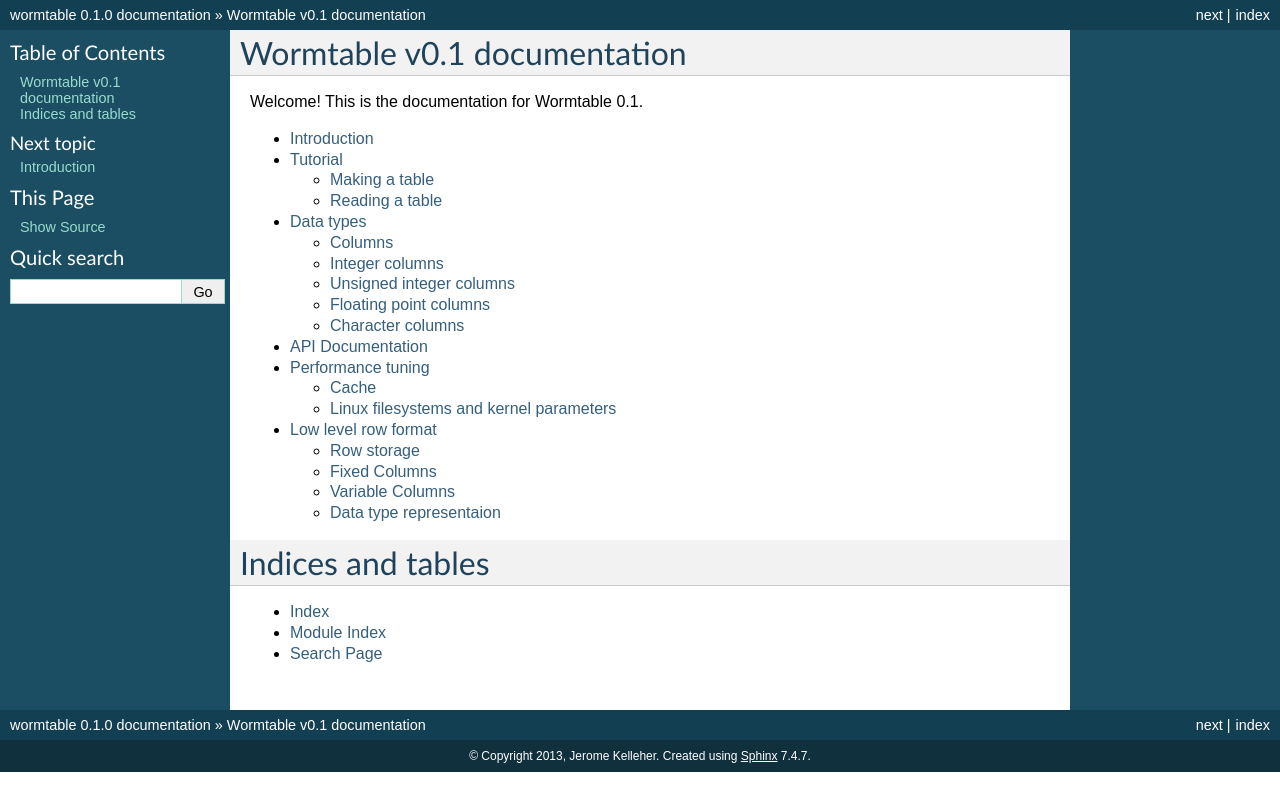
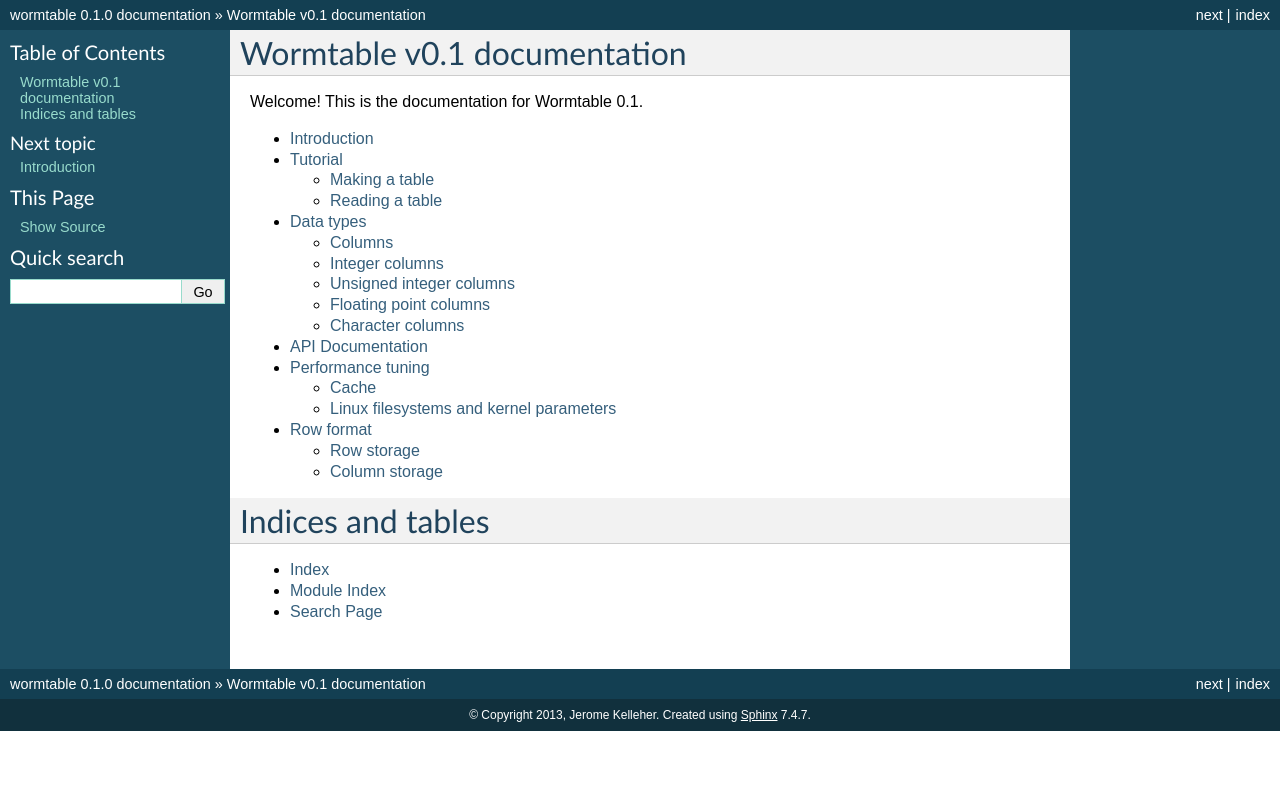
Before and after one commit to wormtable/wormtable, a Sphinx documentation site: the page built from docs/source/index.rst, in a window 1280 px wide. Shown: the top 811 px of the page. Built offline with Sphinx 7.4.7, drawn with Linux system fonts in a browser that asks for light colours; formulas are drawn with MathJax 3; part of the change alters nothing that is shown.

Commit message:
First draft of row format docs.

```diff
--- a/docs/source/row-format.rst
+++ b/docs/source/row-format.rst
@@ -1,7 +1,7 @@
 .. _row-format-index:
 
 ====================
-Low level row format
+Row format
 ====================
 
 :Release: |version|
@@ -16,36 +16,87 @@ fixed and variable size columns. It should also be possible to
 build a custom interface to Wormtable in another language that supports
 Berkeley DB using this data format definition.
 
-
 -----------
 Row storage
 -----------
+
+Rows are hold data from a fixed number of predefined columns, which are together referred
+to as a **schema**. A table must have at least two columns, and the first column
+must be an unsigned integer column called ``row_id``. This first column contains
+the key used by Berkeley DB to store and retrieve rows. The values stored in this column
+correspond to the zero-based row index, and they are automatically set by wormtable
+when a new row is appended to a table.
+
+The schema is defined using an XML format, which describes the names, types, sizes and
+relative positions of the columns in a table.
+Suppose we had the following wormtable schema, describing the first three columns of a
+VCF file.
+
+.. code-block:: xml
+
+    <?xml version="1.0" ?>
+    <schema version="0.1">
+      <columns>
+        <column name="row_id" element_size="5" element_type="uint" num_elements="1" description=""/>
+        <column name="CHROM" element_size="1" element_type="char" num_elements="var(1)" description=""/>
+        <column name="POS" element_size="5" element_type="uint" num_elements="1" description=""/>
+      </columns>
+    </schema>
+
+In this schema, we have the mandatory ``row_id`` unsigned integer column, a ``CHROM`` column
+which holds variable length character data, and a ``POS`` column, which also stores
+five byte unsigned integers. When they are stored on disc, rows from this schema look
+something like this:
 
 .. image::  ../images/row-format.png
    :align: center
    :alt: The low-level row storage format
    :width: 15cm
 
--------------
-Fixed Columns
--------------
+Rows are divided into two regions: the **fixed** region and the **variable** region.
+The fixed region occupies the first part of the row, and each column occupies
+a fixed number of bytes within the fixed region. For columns with a fixed number
+of elements, the number of bytes they occupy in the
+fixed region is ``num_elements * element_size``; this is where the data for this
+column is stored. Columns with a *variable* number of elements do not
+store their data within the fixed region; instead, they store the **address**
+and **number** of elements that are stored in this particular row. Addresses
+then point to the variable region, which is filled sequentially as values are
+assigned to columns within the row.
 
------------------
-Variable Columns
------------------
+In the example above, ``row_id`` and ``POS`` are both unsigned integers with
+an ``element_size`` of 5 and ``num_elements`` equal to 1, and so they both
+occupy exactly 5 bytes within the fixed region (and never use the variable
+region). The ``CHROM`` column on the other hand has an ``element_size`` of
+1 byte (as each element is a single character), and has ``num_elements``
+equal to ``var(1)``. This means that it is a variable length column
+in which one byte is reserved to store the number of elements
+stored in the variable region, starting at the address stored in the
+fixed region.
 
------------------------
-Data type representaion
------------------------
+Therefore, variable length columns are assigned three bytes in the fixed
+region; the first two hold the address where the elements for this column
+start, and the third byte holds the number of elements stored. This
+format defines the fundamental limits of wormtable's row format: since
+we have two bytes to describe addresses, rows are a maximum of 64K long.
+Similarly, since we have one byte to hold the number of elements in a
+variable length column, we store a maximum of 255 elements within
+a variable length column.
 
-*************
-Integer data
-*************
+--------------
+Column storage
+--------------
 
-*******************
-Floating point data
-*******************
+Values are stored in columns in a portable binary format. This binary format is
+very close to the native representation and can be converted into native
+types with very little overhead. The packed representation differs between
+the element types, but there are two overriding requirements that apply to all
+columns:
 
-**************
-Character data
-**************
+1) Missing values must be equal to 0 in the packed format;
+
+2) Packed values must sort in the same order as the unpacked values.
+
+The second requirement is particularly important, as this ensures that
+indexes can be constructed by Berkeley DB without requiring a custom
+ordering function.
```
Also changed, not shown: 1 other file.
